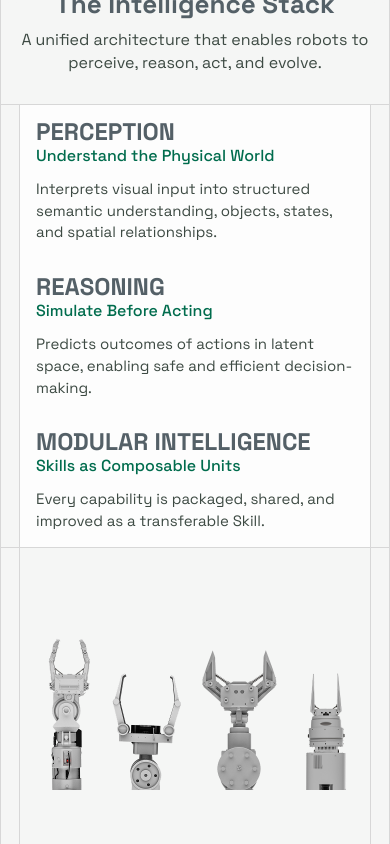
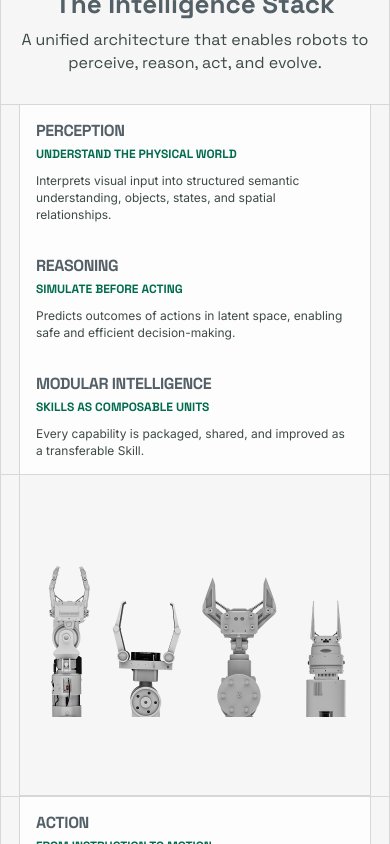
Before and after one commit to NMHx2005/ClawRobo_31_03_2026, a React (Vite) app: page / in a window 390 px wide. Shown: the part 1960-2804 px from the top of the page. Built offline with nearby package versions, Linux system fonts and the light colour scheme.

Commit message:
Refine Home page styles by adjusting font sizes, line heights, and adding font weights for improved visual hierarchy in Home.css. Enhanced text readability across various elements in the stack card component.

```diff
--- a/src/pages/Home/Home.css
+++ b/src/pages/Home/Home.css
@@ -373,24 +373,29 @@
 }
 
 .stack-card h3 {
-  font-size: 32px;
-  line-height: 1;
+  font-size: 24px;
+  line-height: 32px;
   color: #546067;
   margin-bottom: 4px;
+  font-weight: 700;
+  letter-spacing: -1.2px;
 }
 
 .stack-card h4 {
-  font-size: 22px;
-  line-height: 1;
+  font-size: 16px;
+  line-height: 22px;
   color: #006c4d;
   margin-bottom: 24px;
-  font-weight: 500;
+  text-transform: uppercase;
+  font-weight: 700;
 }
 
 .stack-card p {
-  font-size: 20px;
-  line-height: 1.2;
+  font-size: 16px;
+  line-height: 22px;
   color: #3d4a43;
+  font-family: 'Inter', sans-serif;
+  font-style: regular;
 }
 
 .stack-image-wrap {
@@ -743,15 +748,20 @@
   }
 
   .stack-card h3 {
-    font-size: 28px;
+    font-size: 22px;
+    line-height: 30px;
+    letter-spacing: -1px;
   }
 
   .stack-card h4 {
-    font-size: 20px;
+    font-size: 15px;
+    line-height: 20px;
+    margin-bottom: 18px;
   }
 
   .stack-card p {
-    font-size: 18px;
+    font-size: 15px;
+    line-height: 21px;
   }
 
   .cta-copy h2 {
@@ -873,6 +883,23 @@
 
   .stack-card {
     min-height: 0;
+  }
+
+  .stack-card h3 {
+    font-size: 20px;
+    line-height: 28px;
+    letter-spacing: -0.8px;
+  }
+
+  .stack-card h4 {
+    font-size: 14px;
+    line-height: 19px;
+    margin-bottom: 14px;
+  }
+
+  .stack-card p {
+    font-size: 14px;
+    line-height: 20px;
   }
 
   .cta-section {
@@ -1091,17 +1118,20 @@
   }
 
   .stack-card h3 {
-    font-size: 24px;
+    font-size: 18px;
+    line-height: 24px;
+    letter-spacing: -0.6px;
   }
 
   .stack-card h4 {
-    font-size: 16px;
-    margin-bottom: 14px;
+    font-size: 13px;
+    line-height: 18px;
+    margin-bottom: 10px;
   }
 
   .stack-card p {
-    font-size: 15px;
-    line-height: 1.45;
+    font-size: 13px;
+    line-height: 18px;
   }
 
   .stack-image-wrap img {
@@ -1241,6 +1271,22 @@
     font-size: 34px;
   }
 
+  .stack-card h3 {
+    font-size: 16px;
+    line-height: 22px;
+    letter-spacing: -0.4px;
+  }
+
+  .stack-card h4 {
+    font-size: 12px;
+    line-height: 16px;
+  }
+
+  .stack-card p {
+    font-size: 12px;
+    line-height: 17px;
+  }
+
   .contact-left h2 {
     font-size: 26px;
     line-height: 30px;
```
